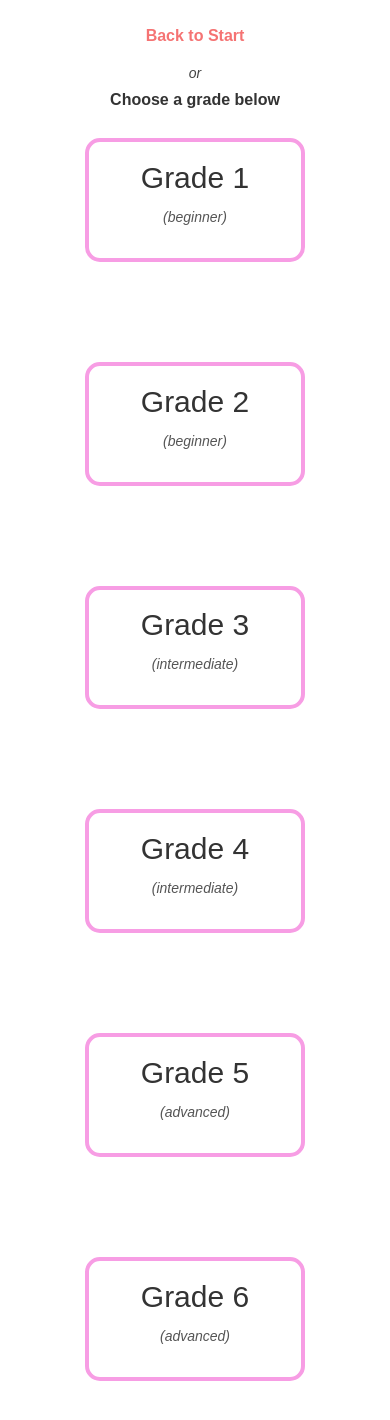
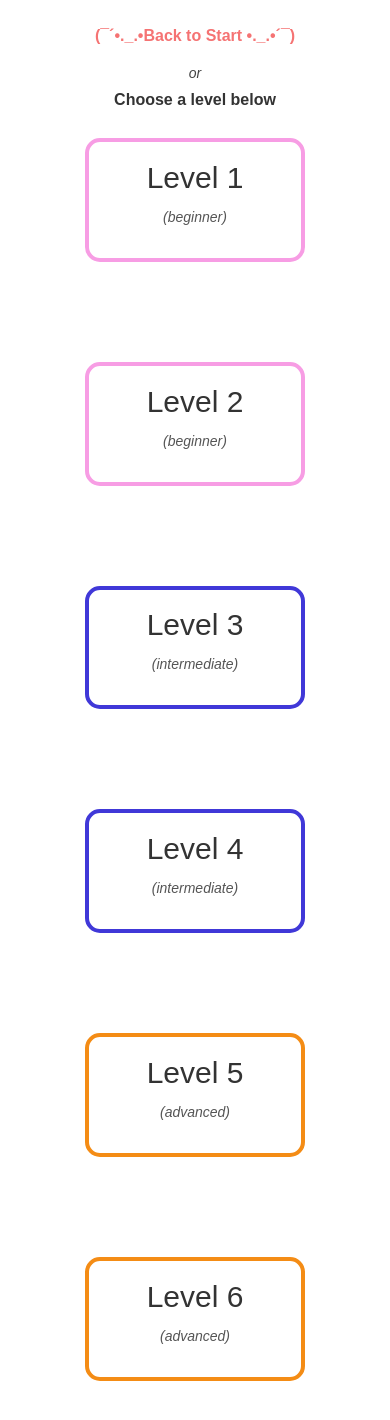
Before and after one commit to tornikejandieri/kanji, a React (Create React App) app: page /home in a window 390 px wide. Shown: the top 1420 px of the page. Built offline with nearby package versions, Linux system fonts and the light colour scheme.

Commit message:
changed styles and added 🌸 lol

```diff
--- a/src/GreetingMessage.js
+++ b/src/GreetingMessage.js
@@ -8,8 +8,8 @@ const GreetingMessage = () => {
 
     return (
     <div className="greeting-message">
-        <h2>Welcome!</h2>
-        <p>Press Start To Begin</p>
+        <h2>🌸Welcome🌸</h2>
+        <p>(っ◔◡◔)っPress Start To Begin</p>
 
         <button onClick={() => history.push('/home')}>Start</button>
     </div>
--- a/src/Home.js
+++ b/src/Home.js
@@ -16,22 +16,22 @@ const Home = () => {
     return (
         <div className="home-page">
             <div className="link">
-                <Link to={'/'} style={linkStyles}>Back to Start</Link>
+                <Link to={'/'} style={linkStyles}>(¯´•._.•Back to Start •._.•´¯)</Link>
                 <p>or</p>
-                <h4>Choose a grade below</h4>
+                <h4>Choose a level below</h4>
             </div>
 
-            <button onClick={() => history.push('/firstgrade')}>Grade 1
+            <button className="beginner" onClick={() => history.push('/firstgrade')}>Level 1
             <p>(beginner)</p></button>
-            <button onClick={() => history.push('/secondgrade')}>Grade 2
+            <button className="beginner" onClick={() => history.push('/secondgrade')}>Level 2
             <p>(beginner)</p></button>
-            <button onClick={() => history.push('/thirdgrade')}>Grade 3
+            <button className="intermediate" onClick={() => history.push('/thirdgrade')}>Level 3
             <p>(intermediate)</p></button>
-            <button onClick={() => history.push('/fourthgrade')}>Grade 4
+            <button className="intermediate" onClick={() => history.push('/fourthgrade')}>Level 4
             <p>(intermediate)</p></button>
-            <button onClick={() => history.push('/gradefive')}>Grade 5
+            <button className="advanced" onClick={() => history.push('/gradefive')}>Level 5
             <p>(advanced)</p></button>
-            <button onClick={() => history.push('/sixthgrade')}>Grade 6
+            <button className="advanced" onClick={() => history.push('/sixthgrade')}>Level 6
             <p>(advanced)</p></button>
 
         </div>
--- a/src/index.css
+++ b/src/index.css
@@ -6,7 +6,7 @@
   flex-direction: column;
   justify-content: center;
   align-items: center;
-  font-family: 'Trebuchet MS', 'Lucida Sans Unicode', 'Lucida Grande', 'Lucida Sans', Arial, sans-serif;
+  font-family: sans-serif;
 }
 
 .greeting-message h2{
@@ -45,7 +45,7 @@
   flex-wrap: wrap;
 }
 
-.home-page button{
+.beginner{
   background-color: transparent;
   border: solid 8px rgb(247, 157, 228);
   border-radius: 15px;
@@ -62,6 +62,34 @@
   font-weight: bolder;
   cursor: pointer;
 }
+
+.intermediate{
+  background-color: transparent;
+  border: solid 8px rgb(64, 56, 216);
+  border-radius: 15px;
+  aspect-ratio: 2 / 3;
+  width: 200px;
+  margin: 50px;
+  color: #333;
+  font-size: 30px;
+}
+button.intermediate:hover{
+  border: solid 8px rgb(247, 234, 57);
+}
+
+.advanced{
+  background-color: transparent;
+  border: solid 8px rgb(244, 140, 21);
+  border-radius: 15px;
+  aspect-ratio: 2 / 3;
+  width: 200px;
+  margin: 50px;
+  color: #333;
+  font-size: 30px;
+}
+button.advanced:hover{
+    border: solid 8px rgb(38, 216, 235);
+  }
 
 .home-page p{
   color: #555;
@@ -163,7 +191,7 @@
 }
 
 .kanji-list-three p{
-  border: solid pink 4px;
+  border: solid rgb(64, 56, 216) 4px;
   border-radius: 12px;
   aspect-ratio: 2 / 3;
   width: 150px;
@@ -180,7 +208,7 @@
   border-radius: 5px;
   aspect-ratio: 16 / 9;
   padding: 20px;
-  background-color: rgb(166, 228, 73);
+  background-color:  rgb(247, 234, 57);
   cursor: pointer;
 }
 
@@ -193,7 +221,7 @@
 }
 
 .kanji-list-four p{
-  border: solid pink 4px;
+  border: solid rgb(64, 56, 216) 4px;
   border-radius: 12px;
   aspect-ratio: 2 / 3;
   width: 150px;
@@ -210,7 +238,7 @@
   border-radius: 5px;
   aspect-ratio: 16 / 9;
   padding: 20px;
-  background-color: rgb(166, 228, 73);
+  background-color:  rgb(247, 234, 57);
   cursor: pointer;
 }
 
@@ -223,7 +251,7 @@
 }
 
 .kanji-list-five p{
-  border: solid pink 4px;
+  border: solid rgb(244, 140, 21) 4px;
   border-radius: 12px;
   aspect-ratio: 2 / 3;
   width: 150px;
@@ -240,7 +268,7 @@
   border-radius: 5px;
   aspect-ratio: 16 / 9;
   padding: 20px;
-  background-color: rgb(166, 228, 73);
+  background-color: rgb(38, 216, 235);
   cursor: pointer;
 }
 
@@ -254,7 +282,7 @@
 }
 
 .kanji-list-six p{
-  border: solid pink 4px;
+  border: solid rgb(244, 140, 21) 4px;
   border-radius: 12px;
   aspect-ratio: 2 / 3;
   width: 150px;
@@ -271,12 +299,17 @@
   border-radius: 5px;
   aspect-ratio: 16 / 9;
   padding: 20px;
-  background-color: rgb(166, 228, 73);
+  background-color:rgb(38, 216, 235);
   cursor: pointer;
 }
 
 @media only screen and (max-width: 600px){
-  .home-page button{
+  *{
+    background-color: #fff;
+  }
+
+
+  .beginner{
     background-color: transparent;
     border: solid 4px rgb(247, 157, 228);
     border-radius: 15px;
@@ -286,4 +319,36 @@
     color: #333;
     font-size: 30px;
   }
+  button.beginner:hover{
+    border: solid 5px rgb(166, 228, 73);
+  }
+
+
+  .intermediate{
+    background-color: transparent;
+    border: solid 4px rgb(64, 56, 216);
+    border-radius: 15px;
+    aspect-ratio: 16 / 9;
+    width: 220px;
+    margin: 50px;
+    color: #333;
+    font-size: 30px;
+  }
+  button.intermediate:hover{
+    border: solid 5px rgb(247, 234, 57);
+  }
+
+  .advanced{
+    background-color: transparent;
+    border: solid 4px rgb(244, 140, 21);
+    border-radius: 15px;
+    aspect-ratio: 16 / 9;
+    width: 220px;
+    margin: 50px;
+    color: #333;
+    font-size: 30px;
+  }
+  button.advanced:hover{
+    border: solid 5px rgb(38, 216, 235);
+  }
 }
```
